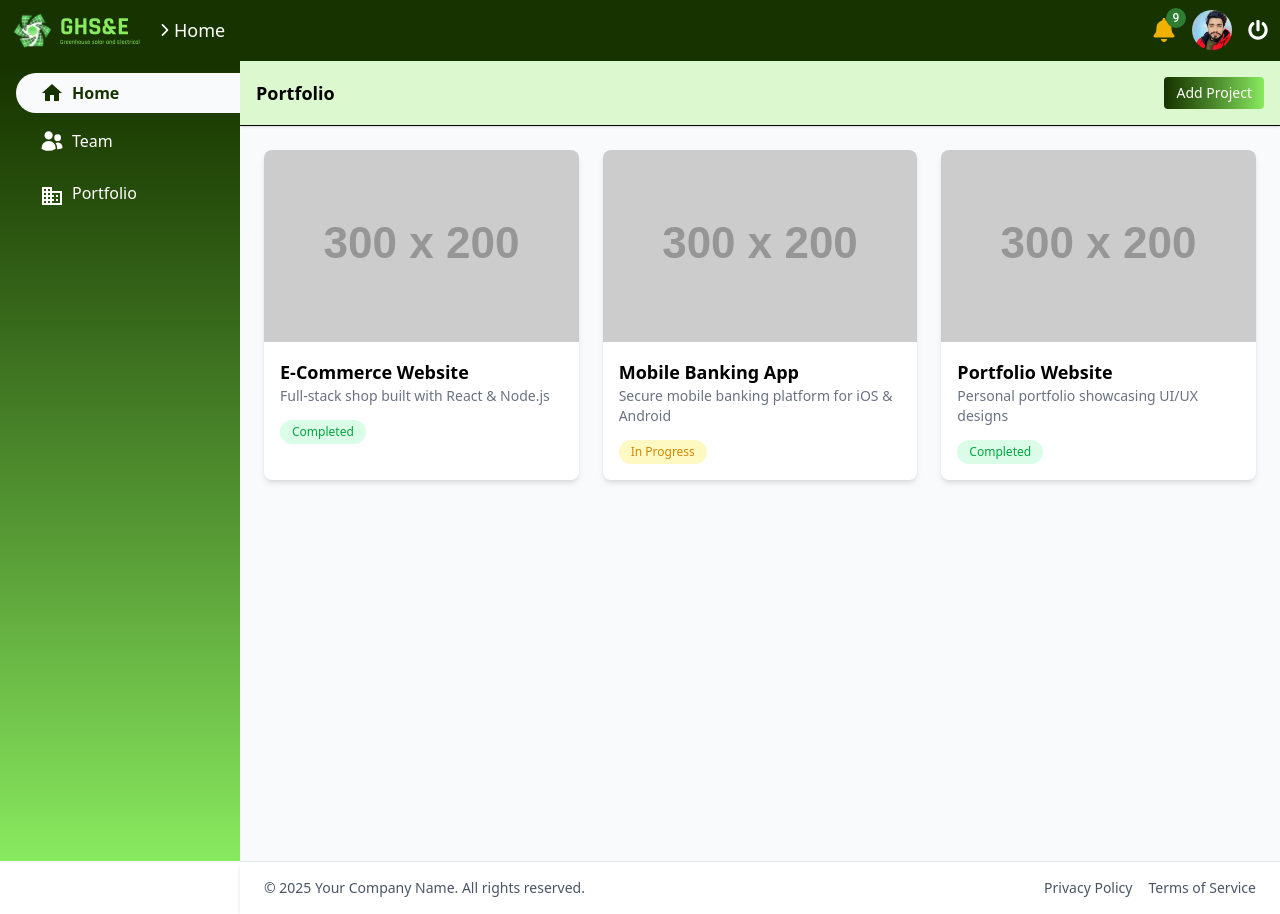
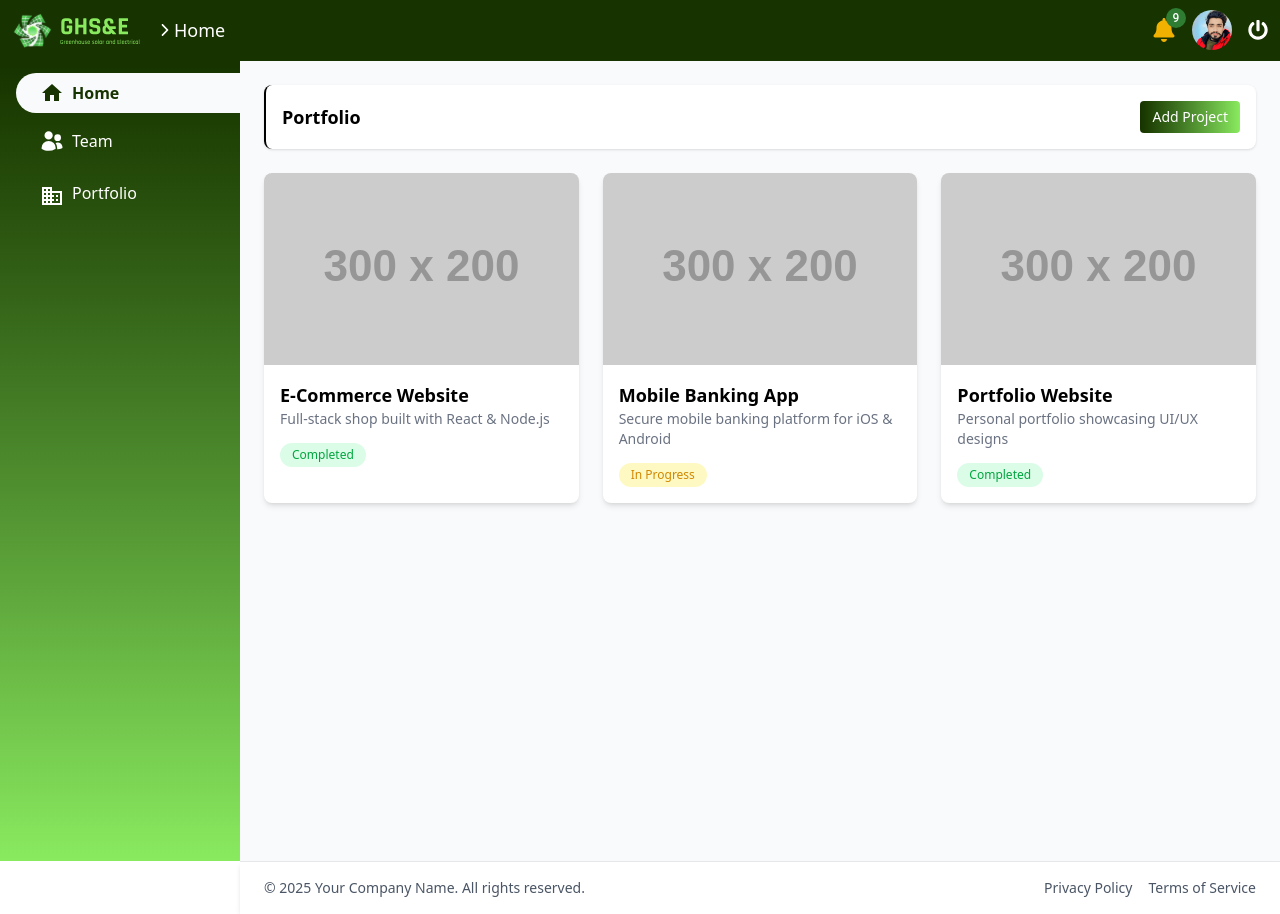
Before and after one commit to awaisfaryad25/dashboard, a React (Vite) app: page /Portfolio in a window 1280 px wide. Built offline with nearby package versions, Linux system fonts and the light colour scheme.

Commit message:
portfolio ui set

```diff
--- a/src/components/views/portfolio/Portfolio.jsx
+++ b/src/components/views/portfolio/Portfolio.jsx
@@ -1,4 +1,3 @@
-import React from "react";
 import ButtonPrimary from "../../globalComponents/subComponents/ButtonPrimary";
 import { FaFolderOpen } from "react-icons/fa";
 
@@ -28,15 +27,15 @@ const Portfolio = () => {
   ];
 
   return (
-    <div className="min-h-screen bg-gray-50">
+    <div className="min-h-screen bg-gray-50 p-4 lg:p-6 space-y-6">
       {/* Header */}
-      <div className="p-4 bg-[#DBF8CF] shadow bg-opacity-40 flex items-center justify-between border-b">
+      <div className="p-4 bg-white rounded-lg shadow bg-opacity-40 flex items-center justify-between border-l-2">
         <h2 className="font-semibold text-lg">Portfolio</h2>
         <ButtonPrimary text="Add Project" />
       </div>
 
       {/* Projects Grid */}
-      <div className="p-6 grid grid-cols-1 sm:grid-cols-2 lg:grid-cols-3 gap-6">
+      <div className=" grid grid-cols-1 sm:grid-cols-2 lg:grid-cols-3 gap-6">
         {projects.length > 0 ? (
           projects.map((project) => (
             <div
```
